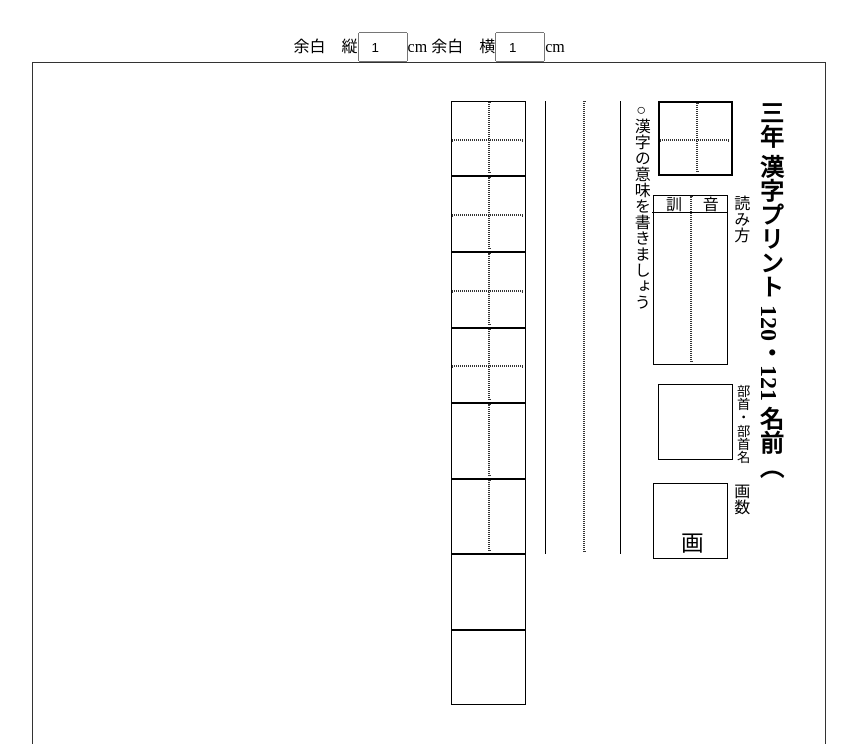
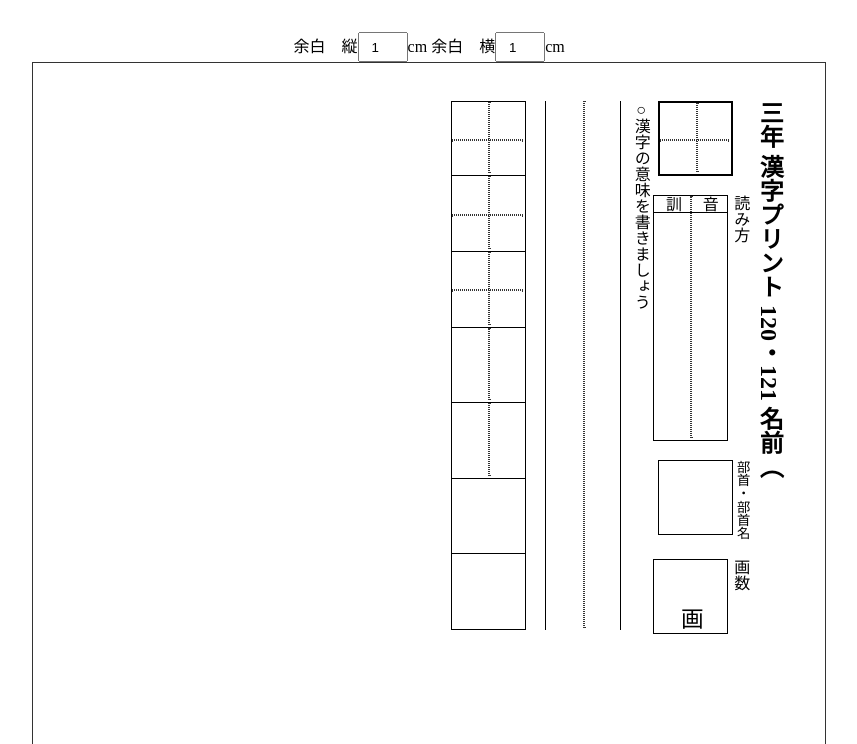
Before and after one commit to jimitas/kanpuri, a Next.js app: page / in a window 1280 px wide. Shown: the top 744 px of the page, without its empty margins (422-1279 px from the left). Built offline with nearby package versions, Linux system fonts and the light colour scheme.

Commit message:
cssをクラス名でまとめて、見通しをよく。

```diff
--- a/pages/index.js
+++ b/pages/index.js
@@ -47,32 +47,33 @@ export default function Home() {
             {title.g} {title.t} {title.p_1}・{title.p_2} {title.n}
           </h1>
 
+          <div style={{ display: "flex" }}>
+            <div>
               <section style={{ display: "flex" }}>
                 <div
-              className="masu"
-              style={{ marginBlockStart: `${Size * 0.25}cm`, width: `${Size}cm`, height: `${Size}cm` }}
+                  className="masu relative"
+                  style={{
+                    marginBlockStart: `${Size * 0.25}cm`,
+                    width: `${Size}cm`,
+                    height: `${Size}cm`,
+                  }}
                 >
-              <div className="verticalLine"></div>
-              <div className="horizontalLine"></div>
+                  <div className="xLine"></div>
+                  <div className="yLine"></div>
                 </div>
 
                 <div style={{ marginInlineStart: `${Size * 0.25}cm` }}>
                   <div>読み方</div>
-
                   <div
+                    className="yomikata relative"
                     style={{
-                  position: "relative",
-                  display: "inline-table",
-                  display: "flex",
                       width: `${Size}cm`,
-                  height: `${Size * 2.25}cm`,
-                  border: "solid 1px",
+                      height: `${Size * 3.25}cm`,
                     }}
                   >
-                <div className="verticalLine"></div>
-                <div
-                  style={{ display: "flex", flexDirection: "column", justifyContent: "center", alignItems: "center" }}
-                >
+                    <div className="yLine"></div>
+
+                    <div className="yomikata_head">
                       <div style={{ flex: "1" }}></div>
                       <div>音</div>
                       <div style={{ flex: "2" }}></div>
@@ -80,10 +81,9 @@ export default function Home() {
                       <div style={{ flex: "1" }}></div>
                     </div>
                     <div
+                      className="yomikagta_data"
                       style={{
                         display: "flex",
-                    width: `${Size}cm`,
-                    height: `${Size * 2}cm`,
                         borderInlineStart: "solid 1px",
                       }}
                     ></div>
@@ -98,15 +98,11 @@ export default function Home() {
                 <div style={{ marginInlineStart: `${Size * 0.25}cm` }}>
                   <div>画数</div>
                   <div
+                    className="kakusu"
                     style={{
                       fontSize: `${Size * 0.3}cm`,
-                  display: "flex",
                       width: `${Size}cm`,
                       height: `${Size}cm`,
-                  border: "solid 1px",
-                  justifyContent: "end",
-                  alignItems: "center",
-                  padding: ".1cm",
                     }}
                   >
                     画
@@ -114,65 +110,54 @@ export default function Home() {
                 </div>
               </section>
 
-          <section style={{ display: "flex" }}>
-            <div>
+              <section>
                 <div>○漢字の意味を書きましょう</div>
                 <div
+                  className="kanji_imi relative"
                   style={{
-                  position: "relative",
-                  display: "inline-table",
                     width: `${Size}cm`,
-                  height: `${Size * 6}cm`,
-                  borderRight: "solid 1px",
-                  borderLeft: "solid 1px",
+                    height: `${Size * 7}cm`,
                   }}
                 >
-                <div className="verticalLine"></div>
-              </div>
+                  <div className="yLine"></div>
                 </div>
               </section>
 
               <section style={{ display: "flex" }}>
                 {/* 後でmap出繰り返す予定 CSS変数を用いる*/}
                 <div
-              className="masu2"
+                  className="masu2_top"
                   style={{ marginBlockStart: `${Size * 0.25}cm`, width: `${Size}cm`, height: `${Size}cm` }}
                 >
-              <div className="verticalLine"></div>
-              <div className="horizontalLine"></div>
+                  <div className="xLine"></div>
+                  <div className="yLine"></div>
                 </div>
                 <div
                   className="masu2"
                   style={{ marginBlockStart: `${Size * 0.25}cm`, width: `${Size}cm`, height: `${Size}cm` }}
                 >
-              <div className="verticalLine"></div>
-              <div className="horizontalLine"></div>
+                  <div className="xLine"></div>
+                  <div className="yLine"></div>
+                </div>
+
+                <div
+                  className="masu2"
+                  style={{ marginBlockStart: `${Size * 0.25}cm`, width: `${Size}cm`, height: `${Size}cm` }}
+                >
+                  <div className="xLine"></div>
+                  <div className="yLine"></div>
                 </div>
                 <div
                   className="masu2"
                   style={{ marginBlockStart: `${Size * 0.25}cm`, width: `${Size}cm`, height: `${Size}cm` }}
                 >
-              <div className="verticalLine"></div>
-              <div className="horizontalLine"></div>
+                  <div className="yLine"></div>
                 </div>
                 <div
                   className="masu2"
                   style={{ marginBlockStart: `${Size * 0.25}cm`, width: `${Size}cm`, height: `${Size}cm` }}
                 >
-              <div className="verticalLine"></div>
-              <div className="horizontalLine"></div>
-            </div>
-            <div
-              className="masu2"
-              style={{ marginBlockStart: `${Size * 0.25}cm`, width: `${Size}cm`, height: `${Size}cm` }}
-            >
-              <div className="verticalLine"></div>
-            </div>
-            <div
-              className="masu2"
-              style={{ marginBlockStart: `${Size * 0.25}cm`, width: `${Size}cm`, height: `${Size}cm` }}
-            >
-              <div className="verticalLine"></div>
+                  <div className="yLine"></div>
                 </div>
                 <div
                   className="masu2"
@@ -183,6 +168,8 @@ export default function Home() {
                   style={{ marginBlockStart: `${Size * 0.25}cm`, width: `${Size}cm`, height: `${Size}cm` }}
                 ></div>
               </section>
+            </div>
+          </div>
         </article>
       </main>
     </>
--- a/styles/globals.css
+++ b/styles/globals.css
@@ -120,18 +120,62 @@ input {
 }
 
 .masu {
+  display: inline-table;
+  border: solid black 2px;
+}
+
+.kakusu {
+  display: flex;
+  border: solid 1px;
+  justify-content: end;
+  align-items: center;
+  padding: 0.1cm;
+}
+
+.kanji_imi {
+  /* position: "relative"; */
+  display: inline-table;
+  border-right: solid 1px;
+  border-left: solid 1px;
+}
+
+.relative {
+  position: relative;
+}
+
+.yomikata {
+  display: inline-table;
+  display: flex;
+  border: solid 1px;
+}
+
+.yomikata_head {
+  display: flex;
+  flex-direction: column;
+  justify-content: center;
+  align-items: center;
+}
+
+.yomikata_data {
+  display: flex;
+  border-inline-start: solid 1px;
+}
+
+.masu2_top {
   position: relative;
   display: inline-table;
-  border: solid black 2px;
+  border: solid black 1px;
 }
 
 .masu2 {
   position: relative;
   display: inline-table;
-  border: solid black 1px;
+  border-right: solid black 1px;
+  border-left: solid black 1px;
+  border-bottom: solid black 1px;
 }
 
-.verticalLine {
+.yLine {
   position: absolute;
   z-index: 10;
   top: 0;
@@ -141,12 +185,12 @@ input {
   border: dotted 1px #333;
 }
 
-.horizontalLine {
+.xLine {
   position: absolute;
   z-index: 10;
   top: 50%;
   left: 0%;
-  height: 1px; /*--縦線の太さ(幅)--*/
+  height: 1px; /*--横線の太さ(幅)--*/
   width: calc(100% - 2px);
   border: dotted 1px #333;
 }
```
Lines whose indentation alone changed are shown as unchanged.
